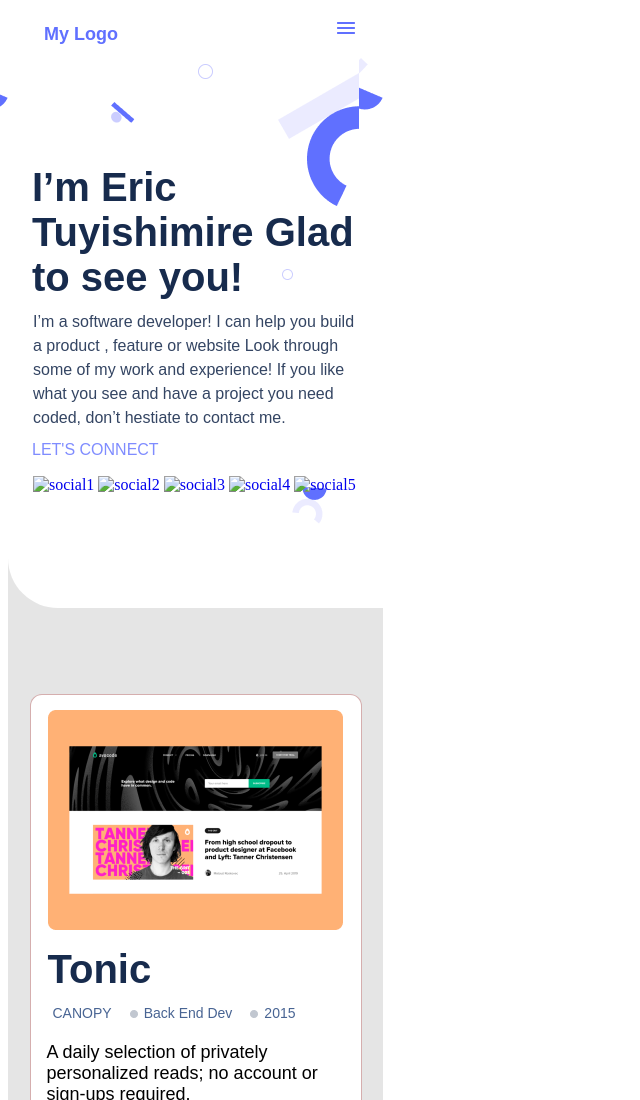
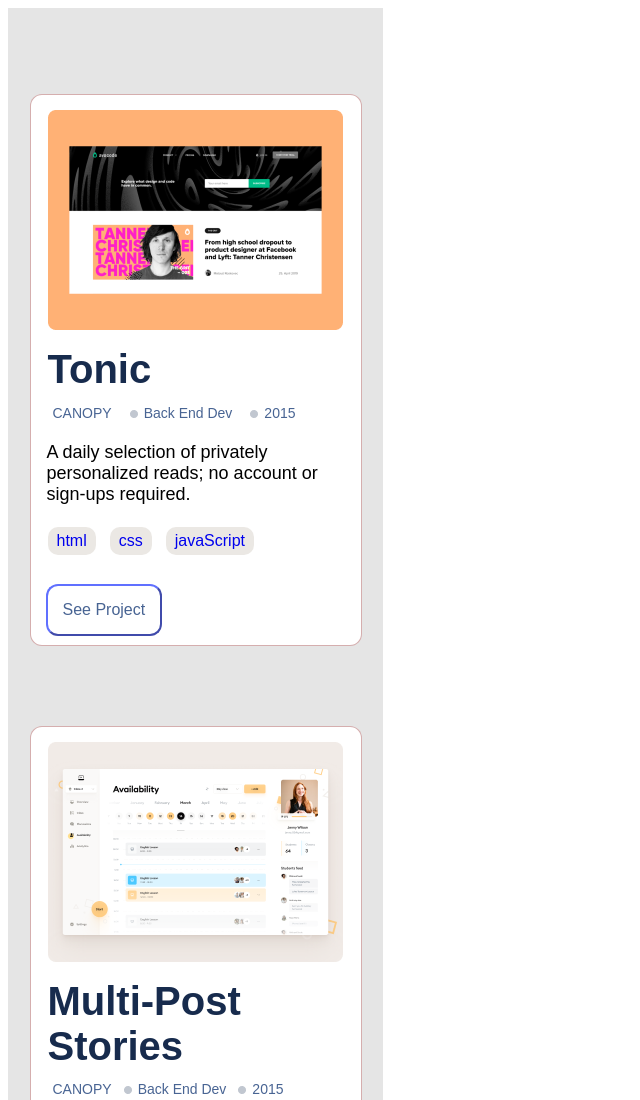
Before and after one commit to TuyishimireEric/HTML, a website: page index.html in a window 1280 px wide. Shown: the top 1100 px of the page, without its empty margins (0-640 px from the left). Drawn offline with Linux system fonts and the light colour scheme.

Commit message:
Updated index.html

```diff
--- a/index.html
+++ b/index.html
@@ -9,32 +9,6 @@
 </header>
     <body>
         <div class="all">
-            <div class="top-container">
-                <div class="header">
-                    <div class="logo"><a href="index.html" class="logo">My Logo</a></div>
-                    <div class="menu">
-                        <nav>
-                            <a href="index.html"><img src="image/Enabled.png" alt="menu"/></a>
-                        </nav>
-                    </div>
-                </div>
-                <section class="bg">
-                    <h1 class="name">I’m Eric Tuyishimire Glad to see you!</h1>
-                    <p class="content">
-                        I’m a software developer! I can help you build a product ,
-                        feature or website Look through some of my work and experience!
-                        If you like what you see and have a project you need coded,
-                        don’t hestiate to contact me.</p>
-                        <p class="connect">LET'S CONNECT</p>
-                        <ul class="social-1">
-                            <li><a href="index.html"><img src="image/1.png" alt="social1"/></a></li>
-                            <li><a href="index.html"><img src="image/2.png" alt="social2"/></a></li>
-                            <li><a href="index.html"><img src="image/3.png" alt="social3"/></a></li>
-                            <li><a href="index.html"><img src="image/4.png" alt="social4"/></a></li>
-                            <li><a href="index.html"><img src="image/5.png" alt="social5"/></a></li>
-                        </ul>
-                </section>
-            </div>
             <div class="grid-container">
                 <div class="grid-item">
                     <div class="grid-item-photo">
```
